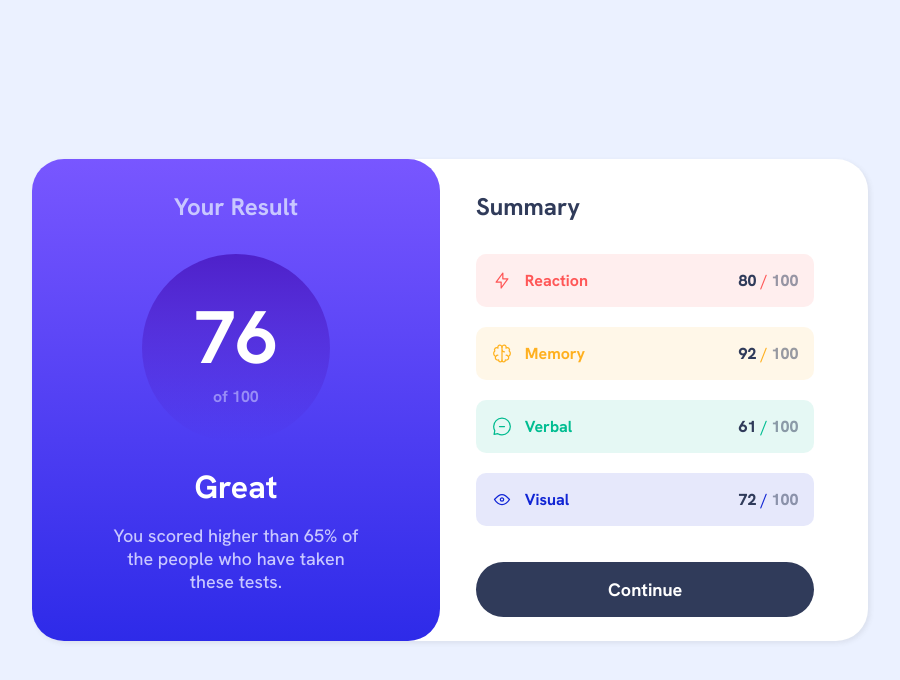
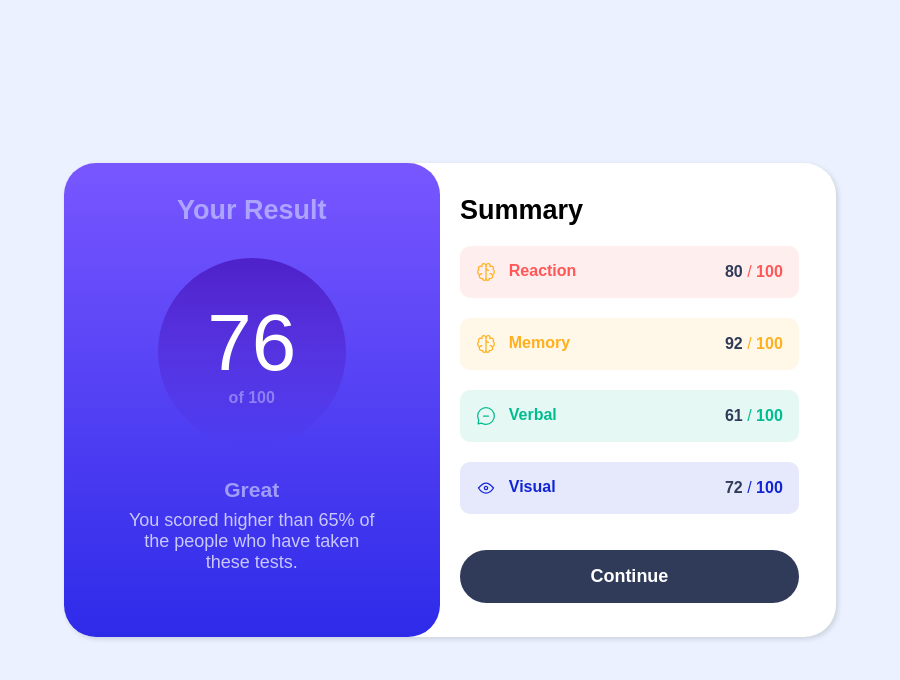
Before and after one commit to wagnnermorais/FEM-Results-Summary-Component, a plain HTML site: page index.html in a window 1280 px wide. Shown: the whole page, without its empty margins (190-1090 px from the left). Drawn offline with Linux system fonts and the light colour scheme.

Commit message:
refac: adjusting html/css

```diff
--- a/assets/css/style.css
+++ b/assets/css/style.css
@@ -1,6 +1,20 @@
-@import url("https://fonts.googleapis.com/css2?family=Hanken+Grotesk:ital,wght@0,500;0,700;0,800;1,500;1,700;1,800&display=swap");
+@font-face {
+  font-family: "HankenGrotesk";
+  font-display: swap;
+  font-weight: 100 900;
+  src: url("../fonts/HankenGrotesk-VariableFont_wght.ttf") format("truetype");
+}
 
 :root {
+  --opacity-primary-light-red: 0, 100%, 67%;
+  --opacity-primary-yellow: 39, 100%, 56%;
+  --opacity-primary-green: 166, 100%, 37%;
+  --opacity-primary-cobalt-blue: 234, 85%, 45%;
+  --opacity-neutral-white: 0, 0%, 100%;
+  --opacity-neutral-pale-blue: 221, 100%, 96%;
+  --opacity-neutral-light-lavender: 241, 100%, 89%;
+  --opacity-neutral-dark-gray-blue: 224, 30%, 27%;
+
   --primary-light-red: hsl(0, 100%, 67%);
   --primary-yellow: hsl(39, 100%, 56%);
   --primary-green: hsl(166, 100%, 37%);
@@ -8,11 +22,9 @@
   --neutral-white: hsl(0, 0%, 100%);
   --neutral-pale-blue: hsl(221, 100%, 96%);
   --neutral-light-lavender: hsl(241, 100%, 89%);
-  --neutral-light-lavender-low-opacity: hsla(241, 100%, 89%, 0.6);
   --neutral-dark-gray-blue: hsl(224, 30%, 27%);
-  --neutral-dark-gray-blue-low-opacity: hsla(224, 30%, 27%, 0.5);
+
   --main-linear-gradient: linear-gradient(
-    to bottom,
     hsl(252, 100%, 67%),
     hsl(241, 81%, 54%)
   );
@@ -20,7 +32,9 @@
     hsla(256, 72%, 46%, 1),
     hsla(241, 72%, 46%, 0)
   );
+
   --main-font-size: 1.125rem;
+  --main-font-family: "HankenGrotesk";
   --fw-neutral: 500;
   --fw-bold: 700;
   --fw-extra-bold: 800;
@@ -46,51 +60,45 @@ main {
   background: var(--neutral-white);
   border-radius: 2rem;
   gap: 1.25rem;
-  box-shadow: 2px 2px 5px rgba(80, 79, 79, 0.1);
+  box-shadow: 2px 2px 5px rgba(80, 79, 79, 0.2);
+  margin: 0 1rem;
 }
 
 .result-section {
-  padding: 1rem;
+  width: 50%;
+  text-align: center;
   border-radius: 2rem;
   background: var(--main-linear-gradient);
-  width: 50%;
+  color: hsla(var(--opacity-neutral-light-lavender), 0.7);
 }
 
-.result-main-title {
-  margin: 1rem 0 2rem 0;
-  text-align: center;
+.result-section,
+.summary-section {
+  padding: 2rem 0;
 }
 
-.summary-main-title {
-  margin: 1rem 0 2rem 0;
-}
-
-.result-main-title h2 {
-  color: var(--neutral-light-lavender);
-}
-
-.summary-main-title h2 {
-  color: var(--neutral-dark-gray-blue);
+.main-titles {
+  font-size: var(--main-font-size);
+  font-weight: var(--fw-bold);
 }
 
 .result-box {
   display: grid;
   place-content: center;
-  text-align: center;
-  margin: 0 auto;
   width: 50%;
+  margin: 2rem auto;
   aspect-ratio: 1 / 1;
   background: var(--secondary-linear-gradient);
   border-radius: 50%;
 }
 
-.result-box h1 {
+.result-box span {
   color: var(--neutral-white);
-  font-size: 4.65rem;
+  font-size: 5rem;
 }
 
 .result-box p {
-  color: var(--neutral-light-lavender-low-opacity);
+  color: hsla(var(--opacity-neutral-light-lavender), 0.5);
   font-weight: var(--fw-bold);
 }
 
@@ -113,7 +121,6 @@ main {
 }
 
 .summary-section {
-  padding: 1rem;
   width: 50%;
 }
 
@@ -198,6 +205,8 @@ main {
     display: block;
     background: var(--neutral-white);
     border-radius: 0;
+    margin: 0;
+    width: 100%;
   }
 
   .result-section {
@@ -214,7 +223,8 @@ main {
     width: 95%;
   }
 
-  .summary-main-title h2 {
+  h2 {
+    padding: 0 1.25rem;
     font-size: 1.35rem;
   }
 
@@ -223,7 +233,8 @@ main {
   }
 
   .summary-result {
-    width: 100%;
+    width: 90%;
+    margin: 1.25rem auto;
   }
 
   .button-box {
--- a/index.html
+++ b/index.html
@@ -5,35 +5,68 @@
     <meta name="viewport" content="width=device-width, initial-scale=1.0" />
     <link rel="stylesheet" href="assets/css/style.css" />
     <title>Results Summary Component</title>
+    <link
+      rel="shortcut icon"
+      href="./assets/images/favicon-32x32.png"
+      type="image/x-icon"
+    />
   </head>
   <body>
     <main>
       <section class="result-section">
-        <div class="result-main-title">
-          <h2>Your Result</h2>
+        <div class="main-titles">
+          <h1>Your Result</h1>
         </div>
         <div class="result-box">
-          <h1>76</h1>
+          <span>76</span>
           <p>of 100</p>
         </div>
         <div class="result-info-box">
-          <h2 class="result-secondary-title">Great</h2>
-          <p class="result-paragraph">
+          <h3>Great</h3>
+          <p>
             You scored higher than 65% of the people who have taken these tests.
           </p>
         </div>
       </section>
       <section class="summary-section">
-        <div class="summary-main-title">
+        <div class="main-titles">
           <h2>Summary</h2>
         </div>
+
         <div class="summary-results-box">
           <div class="summary-result reaction">
             <div class="sm-box-title">
-              <img src="assets/images/icon-reaction.svg" alt="" />
+              <svg
+                xmlns="http://www.w3.org/2000/svg"
+                width="20"
+                height="20"
+                fill="none"
+                viewBox="0 0 20 20"
+              >
+                <path
+                  stroke="#FFB21E"
+                  stroke-linecap="round"
+                  stroke-linejoin="round"
+                  stroke-width="1.25"
+                  d="M5.833 11.667a2.5 2.5 0 1 0 .834 4.858"
+                />
+                <path
+                  stroke="#FFB21E"
+                  stroke-linecap="round"
+                  stroke-linejoin="round"
+                  stroke-width="1.25"
+                  d="M3.553 13.004a3.333 3.333 0 0 1-.728-5.53m.025-.067a2.083 2.083 0 0 1 2.983-2.824m.199.054A2.083 2.083 0 1 1 10 3.75v12.917a1.667 1.667 0 0 1-3.333 0M10 5.833a2.5 2.5 0 0 0 2.5 2.5m1.667 3.334a2.5 2.5 0 1 1-.834 4.858"
+                />
+                <path
+                  stroke="#FFB21E"
+                  stroke-linecap="round"
+                  stroke-linejoin="round"
+                  stroke-width="1.25"
+                  d="M16.447 13.004a3.334 3.334 0 0 0 .728-5.53m-.025-.067a2.083 2.083 0 0 0-2.983-2.824M10 3.75a2.085 2.085 0 0 1 2.538-2.033 2.084 2.084 0 0 1 1.43 2.92m-.635 12.03a1.667 1.667 0 0 1-3.333 0"
+                />
+              </svg>
               <h4>Reaction</h4>
             </div>
-
             <div class="sm-box-result">
               <p>
                 <span class="reached-score">80</span> /
@@ -43,7 +76,35 @@
           </div>
           <div class="summary-result memory">
             <div class="sm-box-title">
-              <img src="assets/images/icon-memory.svg" />
+              <svg
+                xmlns="http://www.w3.org/2000/svg"
+                width="20"
+                height="20"
+                fill="none"
+                viewBox="0 0 20 20"
+              >
+                <path
+                  stroke="#FFB21E"
+                  stroke-linecap="round"
+                  stroke-linejoin="round"
+                  stroke-width="1.25"
+                  d="M5.833 11.667a2.5 2.5 0 1 0 .834 4.858"
+                />
+                <path
+                  stroke="#FFB21E"
+                  stroke-linecap="round"
+                  stroke-linejoin="round"
+                  stroke-width="1.25"
+                  d="M3.553 13.004a3.333 3.333 0 0 1-.728-5.53m.025-.067a2.083 2.083 0 0 1 2.983-2.824m.199.054A2.083 2.083 0 1 1 10 3.75v12.917a1.667 1.667 0 0 1-3.333 0M10 5.833a2.5 2.5 0 0 0 2.5 2.5m1.667 3.334a2.5 2.5 0 1 1-.834 4.858"
+                />
+                <path
+                  stroke="#FFB21E"
+                  stroke-linecap="round"
+                  stroke-linejoin="round"
+                  stroke-width="1.25"
+                  d="M16.447 13.004a3.334 3.334 0 0 0 .728-5.53m-.025-.067a2.083 2.083 0 0 0-2.983-2.824M10 3.75a2.085 2.085 0 0 1 2.538-2.033 2.084 2.084 0 0 1 1.43 2.92m-.635 12.03a1.667 1.667 0 0 1-3.333 0"
+                />
+              </svg>
               <h4>Memory</h4>
             </div>
             <p>
@@ -53,7 +114,21 @@
           </div>
           <div class="summary-result verbal">
             <div class="sm-box-title">
-              <img src="assets/images/icon-verbal.svg" alt="" />
+              <svg
+                xmlns="http://www.w3.org/2000/svg"
+                width="20"
+                height="20"
+                fill="none"
+                viewBox="0 0 20 20"
+              >
+                <path
+                  stroke="#00BB8F"
+                  stroke-linecap="round"
+                  stroke-linejoin="round"
+                  stroke-width="1.25"
+                  d="M7.5 10h5M10 18.333A8.333 8.333 0 1 0 1.667 10c0 1.518.406 2.942 1.115 4.167l-.699 3.75 3.75-.699A8.295 8.295 0 0 0 10 18.333Z"
+                />
+              </svg>
               <h4>Verbal</h4>
             </div>
             <p>
@@ -63,7 +138,28 @@
           </div>
           <div class="summary-result visual">
             <div class="sm-box-title">
-              <img src="assets/images/icon-visual.svg" alt="" />
+              <svg
+                xmlns="http://www.w3.org/2000/svg"
+                width="20"
+                height="20"
+                fill="none"
+                viewBox="0 0 20 20"
+              >
+                <path
+                  stroke="#1125D6"
+                  stroke-linecap="round"
+                  stroke-linejoin="round"
+                  stroke-width="1.25"
+                  d="M10 11.667a1.667 1.667 0 1 0 0-3.334 1.667 1.667 0 0 0 0 3.334Z"
+                />
+                <path
+                  stroke="#1125D6"
+                  stroke-linecap="round"
+                  stroke-linejoin="round"
+                  stroke-width="1.25"
+                  d="M17.5 10c-1.574 2.492-4.402 5-7.5 5s-5.926-2.508-7.5-5C4.416 7.632 6.66 5 10 5s5.584 2.632 7.5 5Z"
+                />
+              </svg>
               <h4>Visual</h4>
             </div>
             <p>
```
